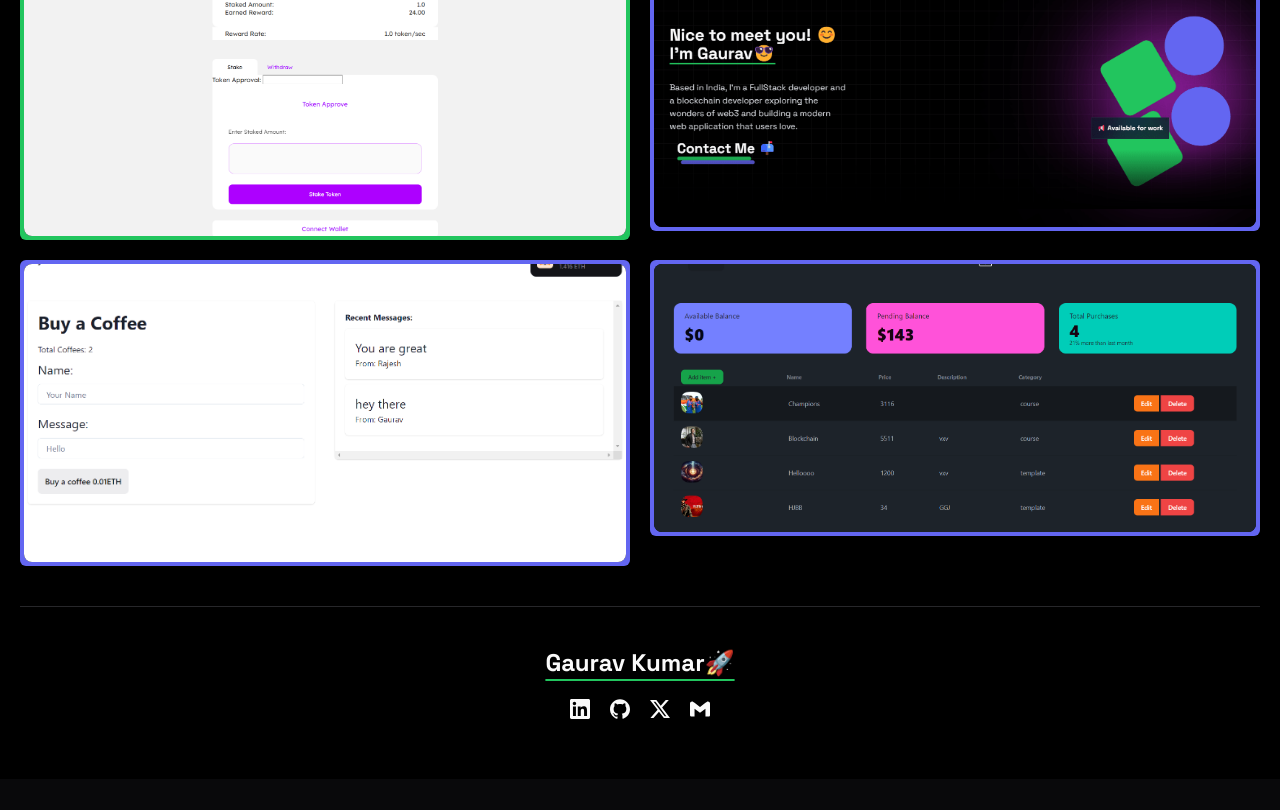
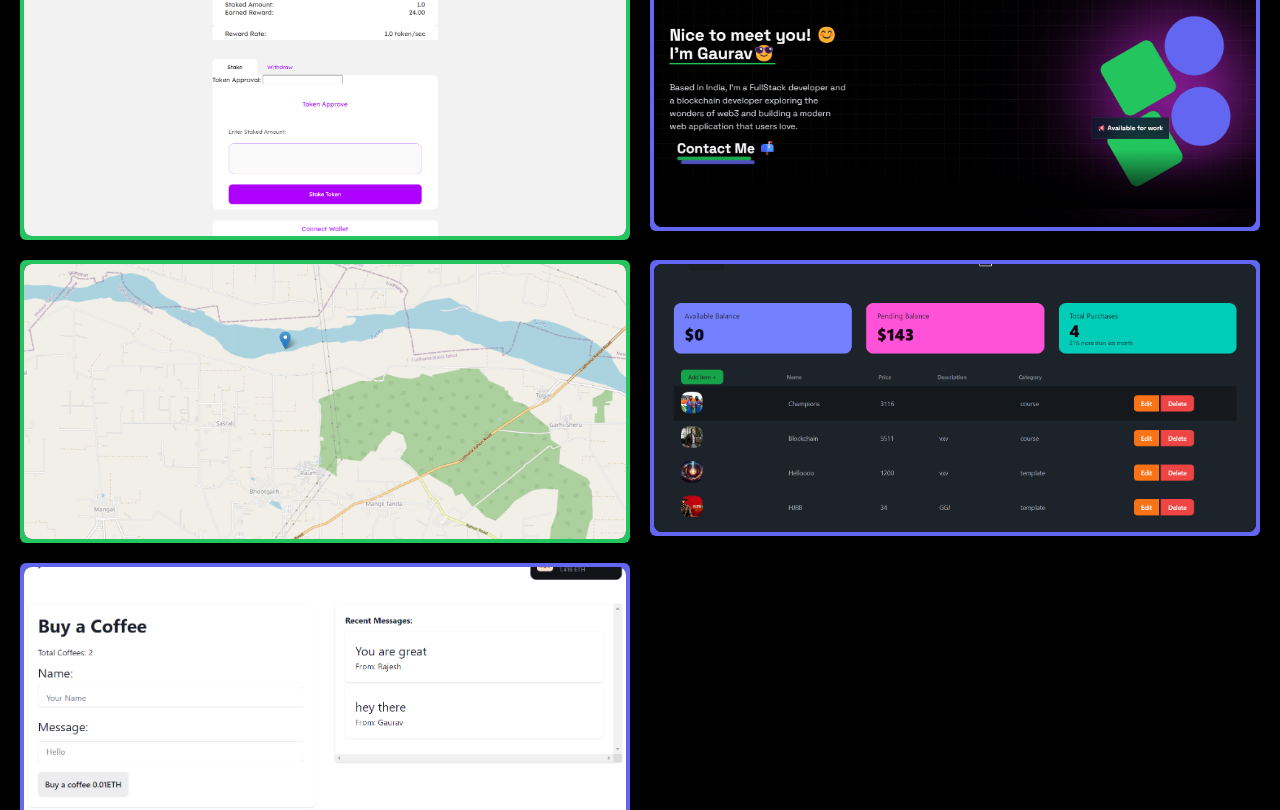
Before and after one commit to gks2022004/portfolio, a Next.js app: page / in a window 1280 px wide. Shown: the part 1987-2797 px from the top of the page. Before the commit the page ends 2766 px from the top, so only its background shows below. Built offline with nearby package versions, Linux system fonts and the light colour scheme.

Commit message:
issue fixed

```diff
--- a/app/(home)/components/Projects.tsx
+++ b/app/(home)/components/Projects.tsx
@@ -1,6 +1,6 @@
 import React from 'react'
 import Title from './Title'
-import { SiCss3, SiEthereum, SiJavascript, SiMongodb, SiNextdotjs, SiNodedotjs, SiReact, SiRemix, SiSocketdotio, SiSolidity, SiStripe, SiTailwindcss, SiTypescript } from 'react-icons/si';
+import { SiCss3, SiEthereum, SiJavascript, SiJsonwebtokens, SiLeaflet, SiMongodb, SiNextdotjs, SiNodedotjs, SiReact, SiRemix, SiSocketdotio, SiSolidity, SiStripe, SiTailwindcss, SiTypescript } from 'react-icons/si';
 import Link from 'next/link';
 import { cn } from '@/lib/utils';
 import { DirectionAwareHover } from '@/components/ui/direction-aware-hover';
@@ -40,6 +40,22 @@ function Projects() {
 
         },
         {
+          title: "Realtime-device-tracker",
+          tech: [SiJavascript,SiSocketdotio,SiNodedotjs,SiLeaflet],
+          Link: "https://realtime-device-tracker.glitch.me/",
+          cover: "/project-7.png",
+          background: "bg-green-500",
+
+        },
+        {
+          title: "MERN-Ecommerce-pathshala",
+          tech: [SiReact, SiJavascript, SiNodedotjs, SiTailwindcss, SiMongodb, SiStripe, SiJsonwebtokens],
+          Link: "https://mern-ecommerce-pathshala.vercel.app/",
+          cover: "/project-6.1.png",
+          background: "bg-indigo-500",
+
+        },
+        {
           title: "Buy-Me-Coffee",
           tech: [SiSolidity, SiNextdotjs, SiCss3, SiTypescript,SiEthereum],
           Link: "https://buy-me-coffee-dapp-weld.vercel.app/",
@@ -47,14 +63,7 @@ function Projects() {
           background: "bg-indigo-500",
 
         },
-        {
-          title: "MERN-Ecommerce-pathshala",
-          tech: [SiReact, SiJavascript, SiNodedotjs, SiTailwindcss, SiMongodb, SiSocketdotio, SiStripe],
-          Link: "https://mern-ecommerce-pathshala.vercel.app/",
-          cover: "/project-6.1.png",
-          background: "bg-indigo-500",
 
-        },
 
     ];
 
```
Also changed, not shown: public/project-7.png (added).
